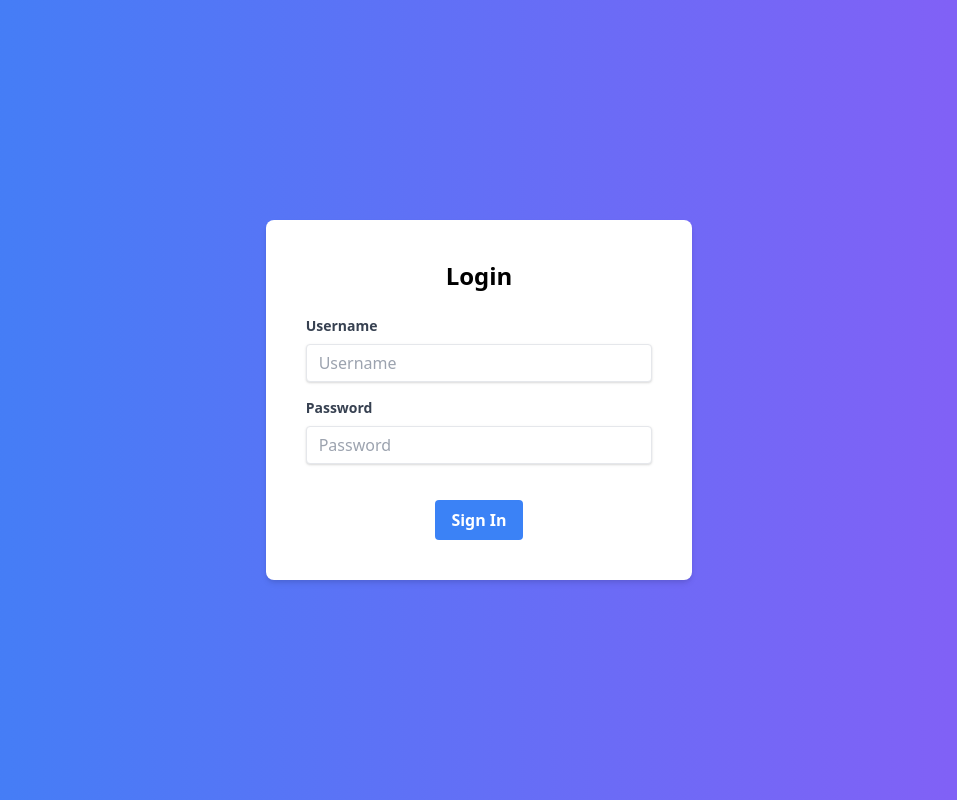
After one commit to GuptajiRocks/data-science-sem3, a Flask app: page /login in a window 1280 px wide. The commit adds this page. Shown: the whole page, without its empty margins (161-1118 px from the left). Run offline with Flask 3, Linux system fonts and the light colour scheme.

Commit message:
added auth, updated to type faciltiy

```diff
--- a/Courses/payment/trialone/one.py
+++ b/Courses/payment/trialone/one.py
@@ -26,15 +26,19 @@ def tranfer_money():
     amt = int(request.args.get("amount"))
     tp = str(request.args.get("type"))
 
-    res = insertMoney(sid, rid, amt)
+    res = insertMoney(sid, rid, amt, tp)
     if (res == 1):
         return render_template("success.html")
     else:
         return render_template("error.html")
 
-@app.route("/userBalport")
+@app.route("/login")
 def uidpage():
-    return render_template("userBalform.html")
+    return render_template("login.html")
+
+@app.route("/authsuc")
+def uid_page():
+    return render_template("userbalform.html")
 
 @app.route("/userBaldisp")
 def guid():
@@ -46,6 +50,10 @@ def guid():
     else:
         return render_template("dispid.html", data=data, userIDname=sid)
 
+@app.route("/getcredit")
+def credit_id():
+    pass
+
 
 if __name__ == "__main__":
     serve(app, host="0.0.0.0", port=8000)
--- /dev/null
+++ b/Courses/payment/trialone/static/auth.js
@@ -0,0 +1,31 @@
+var attempt = 3;
+function validate(event){
+    event.preventDefault();
+    var username = document.getElementById("username").value;
+    var password = document.getElementById("password").value;
+    if ( username == "arihant" && password == "arihant123"){
+        alert ("Login successfully");
+        window.location.replace("/authsuc");
+        return false;
+    }
+    else if(username == "teacher" && password == "teacher@123") {
+        alert ("Login successfully");
+        window.location.replace("/authsuc");
+        return false;
+    }
+    else if(username == "vishnu" && password == "vrcgangcoc") {
+        alert ("Login Successfully");
+        window.location.replace("/authsuc");
+        return false
+    }
+    else{
+        attempt --;
+        alert("You have left "+attempt+" attempt;");
+        if( attempt == 0){
+            document.getElementById("username").disabled = true;
+            document.getElementById("password").disabled = true;
+            document.getElementById("submit").disabled = true;
+            return false;
+        }
+    }
+}
--- a/Courses/payment/trialone/templates/index.html
+++ b/Courses/payment/trialone/templates/index.html
@@ -26,7 +26,7 @@
             <div class="w-1/2 bg-pink-500 rounded-lg p-8 shadow-md">
                 <h2 class="text-2xl font-bold text-white">View Transactions by ID</h2>
                 <p class="text-lg text-white mt-4">List of all performed transactions by ID</p>
-                <a href="/userBalport">
+                <a href="/login">
                 <button class="bg-white text-green-500 hover:bg-green-100 hover:text-green-700 font-bold py-2 px-4 rounded mt-8">Check Balance</button>
                 </a>
             </div>
--- /dev/null
+++ b/Courses/payment/trialone/templates/login.html
@@ -0,0 +1,40 @@
+<!DOCTYPE html>
+<html lang="en">
+<head>
+    <meta charset="UTF-8">
+    <meta name="viewport" content="width=device-width, initial-scale=1.0">
+    <title>Login</title>
+    <link href="https://cdn.jsdelivr.net/npm/tailwindcss@2.2.19/dist/tailwind.min.css" rel="stylesheet">
+    <script src="{{ url_for('static', filename='auth.js') }}"></script>
+    <style type="text/css">
+        .buttonc {
+            display: flex;
+            justify-content: center;
+            align-items: center;
+        }
+
+    </style>
+</head>
+<body class="bg-gradient-to-r from-blue-500 to-purple-500 h-screen">
+    <div class="flex items-center justify-center h-screen">
+        <div class="bg-white p-10 rounded-lg shadow-md w-1/3">
+            <h2 class="text-2xl font-bold mb-6 text-center">Login</h2>
+            <form>
+                <div class="mb-4">
+                    <label for="username" class="block text-gray-700 text-sm font-bold mb-2">Username</label>
+                    <input type="text" id="username" name="username" class="shadow appearance-none border rounded w-full py-2 px-3 text-gray-700 leading-tight focus:outline-none focus:shadow-outline" placeholder="Username">
+                </div>
+                <div class="mb-6">
+                    <label for="password" class="block text-gray-700 text-sm font-bold mb-2">Password</label>
+                    <input type="password" id="password" name="password" class="shadow appearance-none border rounded w-full py-2 px-3 text-gray-700 mb-3 leading-tight focus:outline-none focus:shadow-outline" placeholder="Password">
+                </div>
+                <div class="buttonc">
+                    <button class="bg-blue-500 hover:bg-blue-700 text-white font-bold py-2 px-4 rounded focus:outline-none focus:shadow-outline" type="submit" onclick="validate(event)">
+                        Sign In
+                    </button>
+                </div>
+            </form>
+        </div>
+    </div>
+</body>
+</html>
```
Also changed, not shown: Courses/payment/trialone/msq.py (+20 -0 lines).
